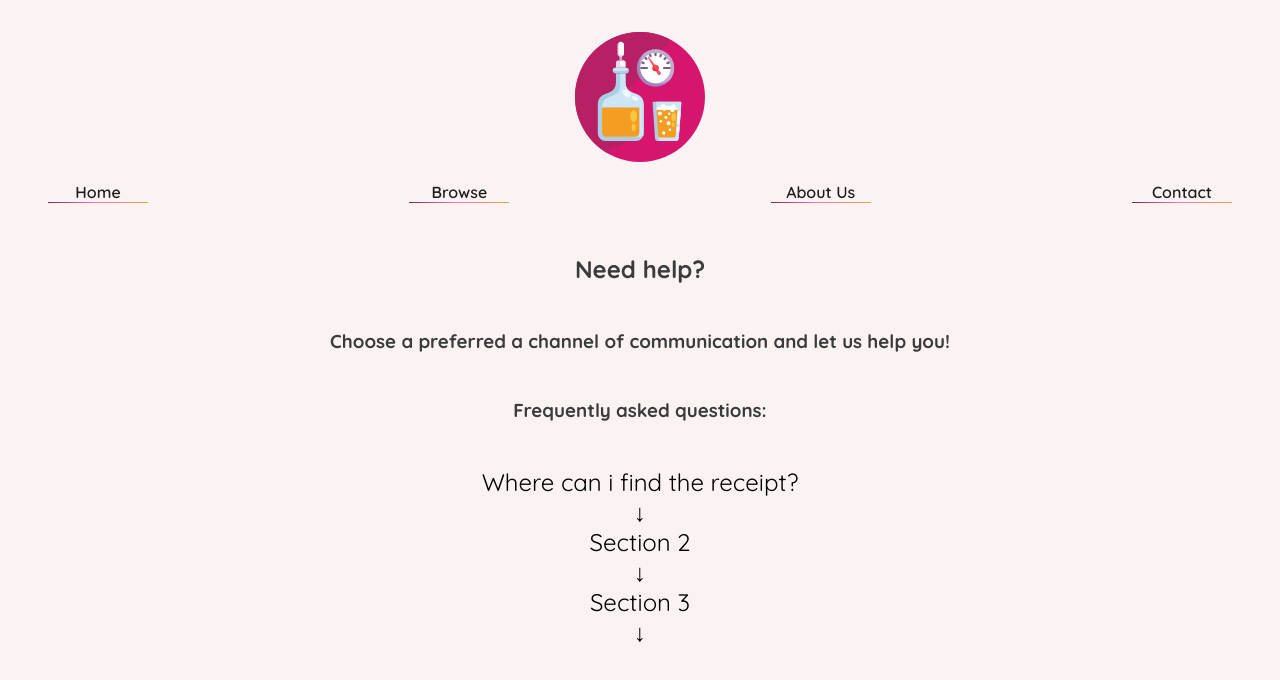
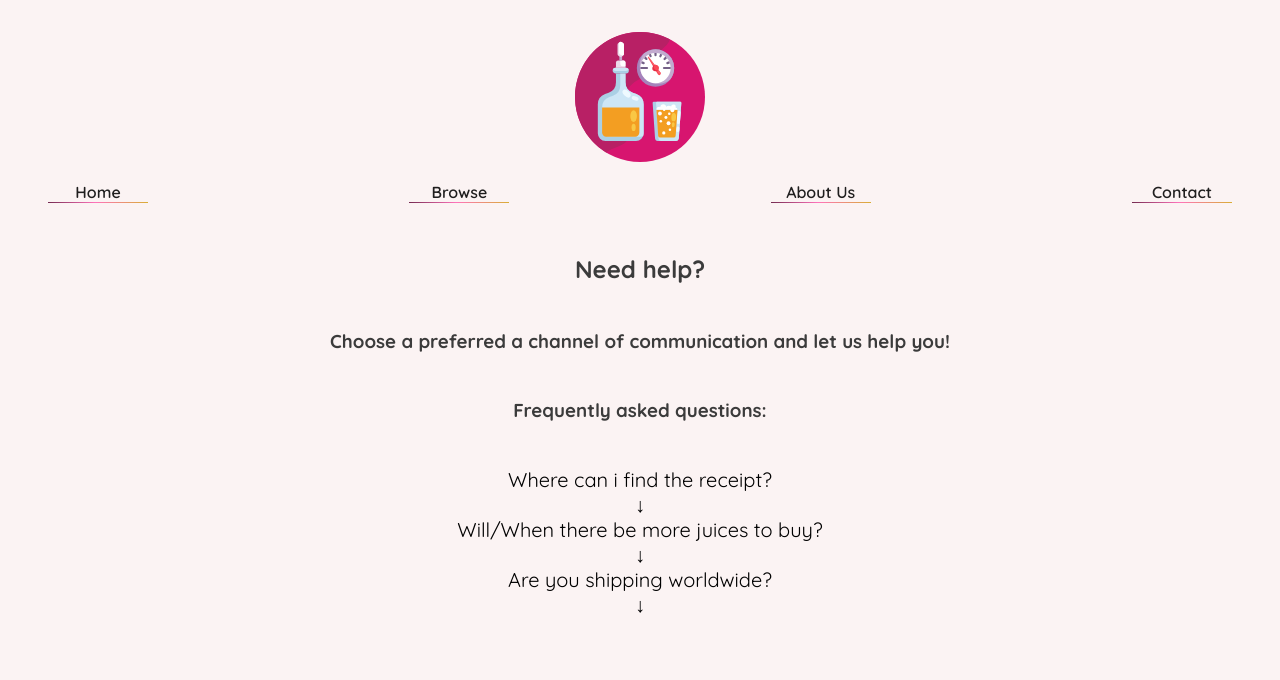
Before and after one commit to MaccSob/ShopReact, a React (Vite) app: page /Contact in a window 1280 px wide. Shown: the top 680 px of the page. Built offline with nearby package versions, Linux system fonts and the light colour scheme.

Commit message:
done 3faqs

```diff
--- a/src/components/Contact/Contact.css
+++ b/src/components/Contact/Contact.css
@@ -1,4 +1,8 @@
-.accordion-title, .accordion-content {
-    font-size: 24px;
+.accordion-title{
+    font-size: 20px;
     color: black;
 }
+.accordion-content {
+    font-size: 18px;
+    color: grey;
+}
--- a/src/components/Contact/Contact.jsx
+++ b/src/components/Contact/Contact.jsx
@@ -8,25 +8,15 @@ const Contact = () => {
     const accordionData = [
         {
           title: 'Where can i find the receipt?',
-          content: `Lorem ipsum dolor, sit amet consectetur adipisicing elit. Quis sapiente
-          laborum cupiditate possimus labore, hic temporibus velit dicta earum
-          suscipit commodi eum enim atque at? Et perspiciatis dolore iure
-          voluptatem.`
+          content: `We're sending every receipt via e-mail..`
         },
         {
-          title: 'Section 2',
-          content: `Lorem ipsum, dolor sit amet consectetur adipisicing elit. Mollitia veniam
-          reprehenderit nam assumenda voluptatem ut. Ipsum eius dicta, officiis
-          quaerat iure quos dolorum accusantium ducimus in illum vero commodi
-          pariatur? Impedit autem esse nostrum quasi, fugiat a aut error cumque
-          quidem maiores doloremque est numquam praesentium eos voluptatem amet!
-          Repudiandae, mollitia id reprehenderit a ab odit!`
+          title: 'Will/When there be more juices to buy?',
+          content: `We plan on expanding our assortment in the upcoming year.`
         },
         {
-          title: 'Section 3',
-          content: `Sapiente expedita hic obcaecati, laboriosam similique omnis architecto ducimus magnam accusantium corrupti
-          quam sint dolore pariatur perspiciatis, necessitatibus rem vel dignissimos
-          dolor ut sequi minus iste? Quas?`
+          title: 'Are you shipping worldwide?',
+          content: `As of 2024, shipment is limited to Poland, Germany and Czechia.`
         }
       ];
 
```
